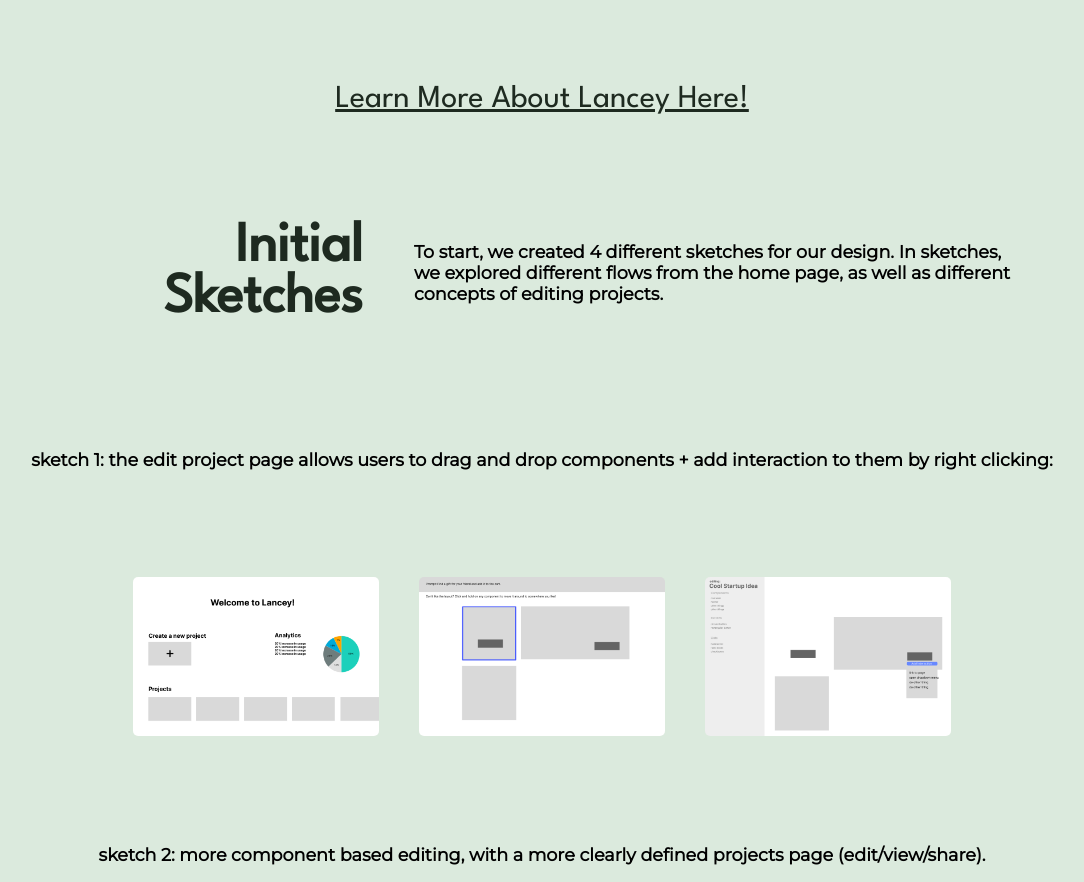
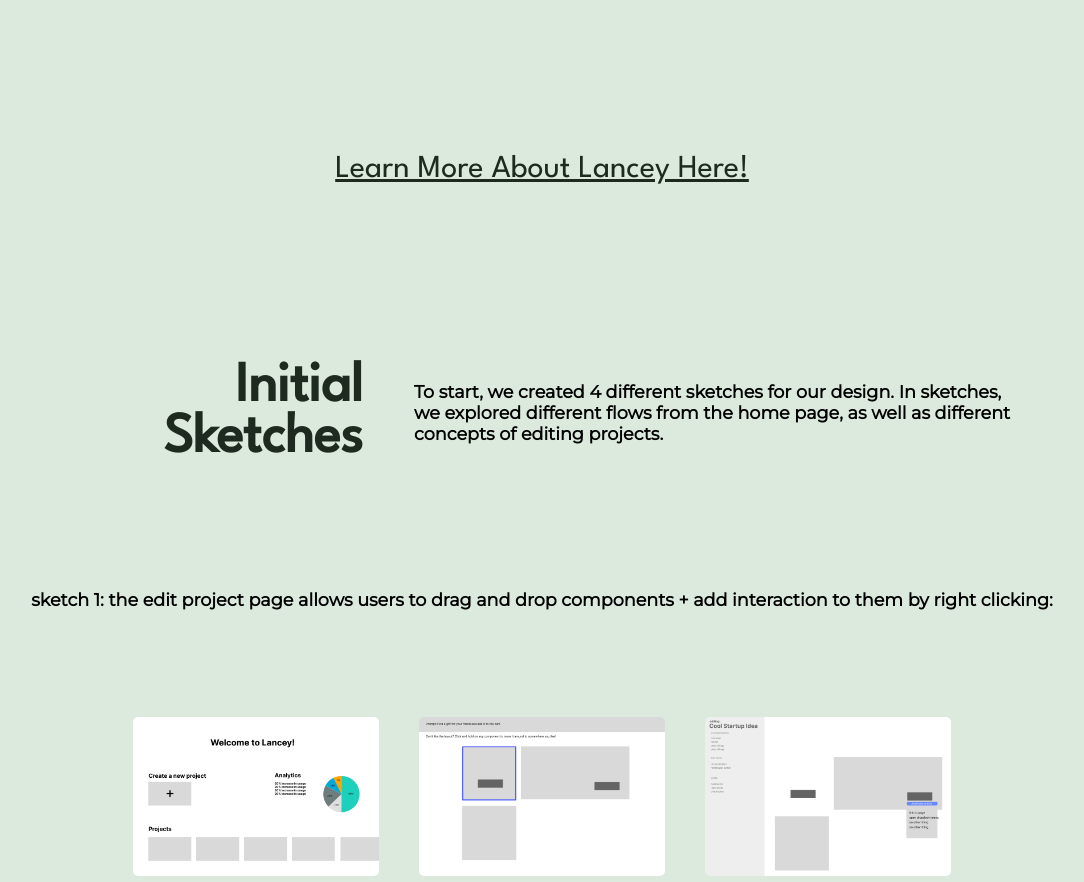
Before and after one commit to jhagiwar/csci1300-portfolio, a React (Create React App) app: page /IterativeDesign in a window 1280 px wide. Shown: the part 895-1777 px from the top of the page, without its empty margins (98-1182 px from the left). Built offline with nearby package versions, Linux system fonts and the light colour scheme.

Commit message:
sencode draft trying to deploy local

```diff
--- a/src/Home.js
+++ b/src/Home.js
@@ -11,7 +11,7 @@
         name: "MetroNails Redesign", image: "images/responsiveredesigncover.png", href: "/ResponsiveRedesign", shortDescription: "Makeover time! Take a look at this redesign of the MetroNails website, the website of a Nail Salon in Providence"
     },
     {
-        name: "Lancey", image: "images/lancey.png", href: "/IterativeDesign", shortDescription: "and makes us rather bear those ills we have, than fly to others that we know not of? Thus consience doth make cowards of us all; and thus the native hue of resolution is sicklied o'er with the pale cast of thought, and enterprises of great pith and moment with this regard their currents turn awry, and lose the name of action."
+        name: "Lancey", image: "images/lancey.png", href: "/IterativeDesign", shortDescription: "Come with me as I design an interface for Y Combinator startup Lancey!"
     }
     ,
     {
--- a/src/IterativeDesign.js
+++ b/src/IterativeDesign.js
@@ -16,7 +16,9 @@
                     keep track of their projects and share them with their users.
                 </p>
             </div>
-            <a href="https://www.ycombinator.com/companies/lancey">Learn More About Lancey Here!</a>
+            <div className='ProjectSection'>
+                <a href="https://www.ycombinator.com/companies/lancey">Learn More About Lancey Here!</a>
+            </div>
             <div className='ProjectSection'>
                 <h1>Initial Sketches</h1>
                 <p>To start, we created 4 different sketches for our design.
```
